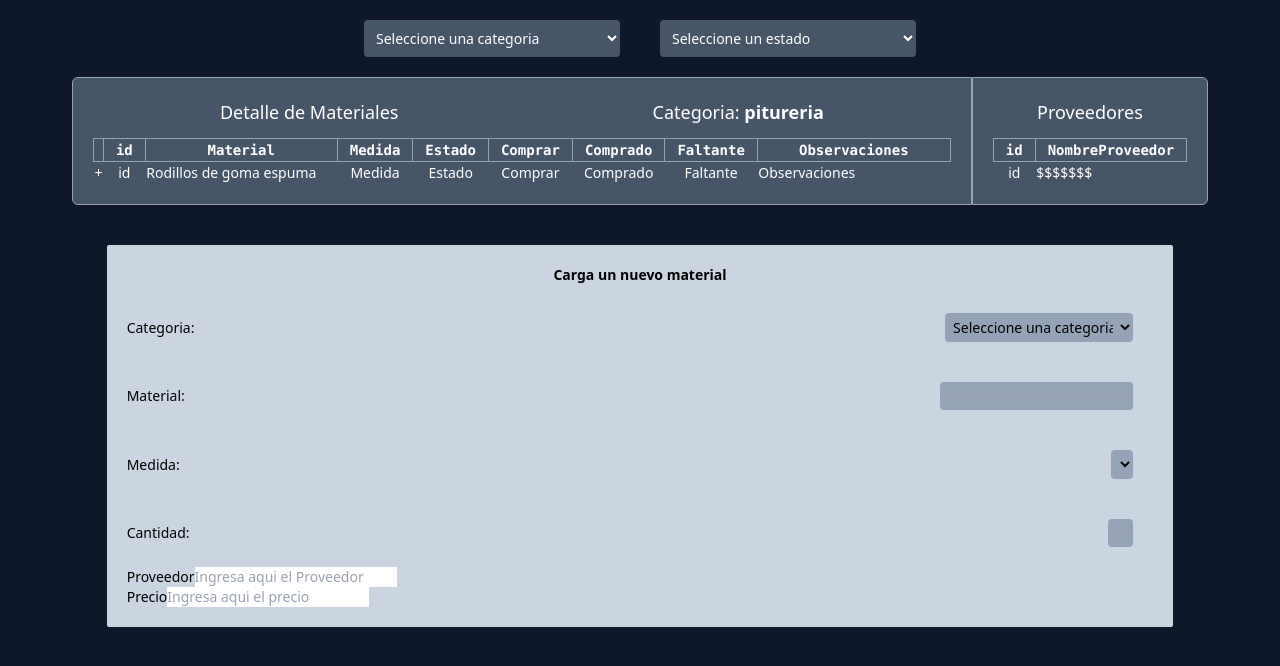
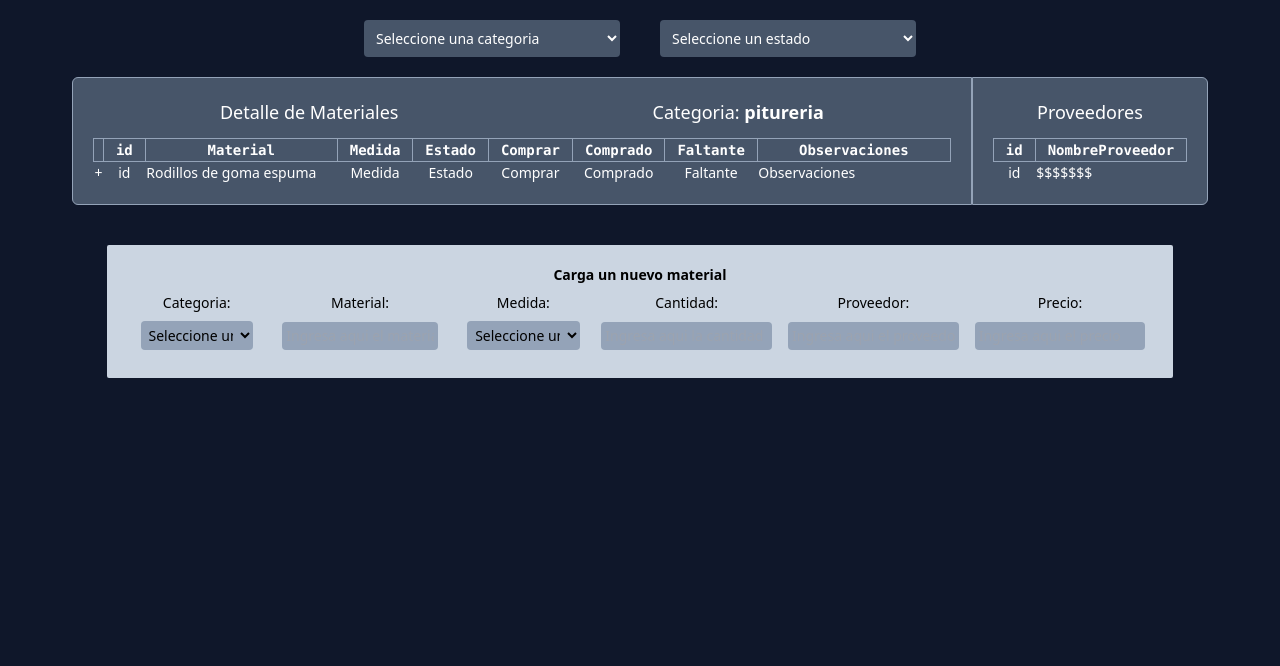
Before and after one commit to vlmnst/construccion, a React (Vite) app in the folder client/: page / in a window 1280 px wide. Shown: the top 666 px of the page. Built offline with nearby package versions, Linux system fonts and the light colour scheme.

Commit message:
add form responsive

```diff
--- a/client/src/components/formulario.jsx
+++ b/client/src/components/formulario.jsx
@@ -5,14 +5,15 @@ function Formulario() {
           <span > <strong>Carga un nuevo material </strong> </span>
 
         </div>
-      <form action="">
-        <div className="flex  w-full justify-between items-center">
+      <form action="" className="md:flex 2xl:flex-col md:justify-around 2xl:items-center 2xl:w-full ">
 
+        <div className="flex w-full justify-between items-center md:flex-col  md:w-36 2xl:w-full 2xl:items-center">
             <div>
                 <label htmlFor=""> <span>Categoria:</span> </label>
             </div>
-            <div className="flex justify-end  w-11/12">
-             <select className=" bg-slate-400 p-1 rounded mt-1 mb-1 md:m-5 md:w-1/5 w-11/12">
+
+            <div className="flex justify-end  w-11/12 md:justify-start 2xl:justify-center 2xl:w-full">
+             <select className=" bg-slate-400 p-1 rounded mt-1 mb-1 md:m-2 md:w-full w-11/12">
               <option>Seleccione una categoria</option>
               <option value="todosCategoria">Todos</option>
               <option value="adicem">Adicem</option>
@@ -27,23 +28,26 @@ function Formulario() {
             </div>
         </div>
 
-        <div className="flex items-center ">
-          <div><label htmlFor="">Material: </label></div>
-          <div className="flex justify-end  w-full">
+        <div className="flex items-center md:flex-col md:w-48 justify-between 2xl:w-64 ">
+            <div>
+              <label htmlFor="">Material: </label>
+            </div>
+          <div className="flex justify-end  w-full   md:justify-center">
             <input
-                className=" bg-slate-400 p-1 rounded mt-1 mb-1 md:m-5 md:w-1/5 w-10/12 "
+                className=" bg-slate-400 p-1 rounded mt-1 mb-1 md:m-2  w-10/12 "
                 type="" id="" placeholder="Ingresa aqui el material nuevo" />
             </div>
         </div>
 
-        <div className="flex flex-row items-center justify-between">
-            <div>
+        <div className="flex w-full justify-between items-center md:flex-col  md:w-36 2xl:w-full 2xl:items-center">
+            <div className="">
                 <label htmlFor="">
                 Medida:
                 </label>
             </div>
-            <div className="flex justify-end  w-28">
-            <select type="" id="" className=" bg-slate-400 p-1 rounded mt-1 mb-1 md:m-5 md:w-1/5 w-11/12">
+            <div className="flex justify-end  w-11/12 md:justify-start 2xl:justify-center 2xl:w-full">
+            <select type="" id="" className=" bg-slate-400 p-1 rounded mt-1 mb-1 md:m-2 md:w-full w-11/12">
+            {/* <select type="" id="" className=" bg-slate-400 p-1 rounded mt-1 mb-1 md:m-2 md:w-1/5 w-11/12"> */}
               <option>Seleccione una medida</option>
               <option>unid</option>
               <option>camionada</option>
@@ -56,31 +60,43 @@ function Formulario() {
             </div>
         </div>
 
-        <div className="flex items-center justify-between">
+        <div className="flex items-center md:flex-col md:w-48 justify-between 2xl:w-60">
             <div>
                 <label htmlFor="">
                 Cantidad:
                 </label>
             </div>
-            <div className="flex justify-end w-32">
+            <div className="flex justify-end  w-full   md:justify-center">
                   <input
-                  className=" bg-slate-400 p-1 rounded mt-1 mb-1 md:m-5 md:w-1/5 w-10/12 "
+                  className=" bg-slate-400 p-1 rounded mt-1 mb-1 md:m-2 md:w-full w-10/12 "
                   type="" id="" placeholder="Ingresa aqui la cantidad" />
             </div>
         </div>
 
+        <div className="flex items-center md:flex-col md:w-48 justify-between 2xl:w-60">
             <div>
                 <label htmlFor="">
-            <span>Proveedor</span>
-            <input type="" id="" placeholder="Ingresa aqui el Proveedor" />
+                Proveedor:
                 </label>
             </div>
+            <div className="flex justify-end  w-full   md:justify-center">
+                  <input
+                  className=" bg-slate-400 p-1 rounded mt-1 mb-1 md:m-2 md:w-full w-10/12 "
+                  type="" id="" placeholder="Ingresa aqui el proveedor" />
+            </div>
+        </div>
 
+        <div className="flex items-center md:flex-col md:w-48 justify-between 2xl:w-60">
             <div>
                 <label htmlFor="">
-            <span>Precio</span>
-            <input type="" id="" placeholder="Ingresa aqui el precio" />
+                Precio:
                 </label>
+            </div>
+            <div className="flex justify-end  w-full md:justify-center">
+                  <input
+                  className=" bg-slate-400 p-1 rounded mt-1 mb-1 md:m-2 md:w-full w-10/12 "
+                  type="" id="" placeholder="Ingresa aqui el precio" />
+            </div>
         </div>
       </form>
     </div>
--- a/client/src/screens/home.jsx
+++ b/client/src/screens/home.jsx
@@ -7,8 +7,8 @@ function Home() {
   return (
     <div className="flex flex-col w-full h-full sm:h-auto">
       <NavBar />
-      <div className="flex flex-col 2xl:flex-row text-white items-center h-full  md:justify-center lg:justify-around    ">
-        <div className="flex flex-col lg:flex-row  items-center w-10/12  md:justify-center mb-10 ">
+      <div className="flex flex-col 2xl:flex-row text-white items-center h-full  md:justify-center lg:justify-around 2xl:    ">
+        <div className="flex flex-col lg:flex-row  items-center w-10/12  md:justify-center mb-10 2xl:w-9/12 ">
           <div className="hidden sm:flex sm:mr-20 sm:ml-20 md:m-0 w-full">
             <MaterialesTable />
           </div>
@@ -20,7 +20,7 @@ function Home() {
             <ProveedoresTable/>
           </div>
         </div>
-        <div className="flex  w-full justify-center">
+        <div className="flex w-full 2xl:w-96 justify-center">
           <Formulario/>
           </div>
       </div>
```
Lines whose indentation alone changed are shown as unchanged.
